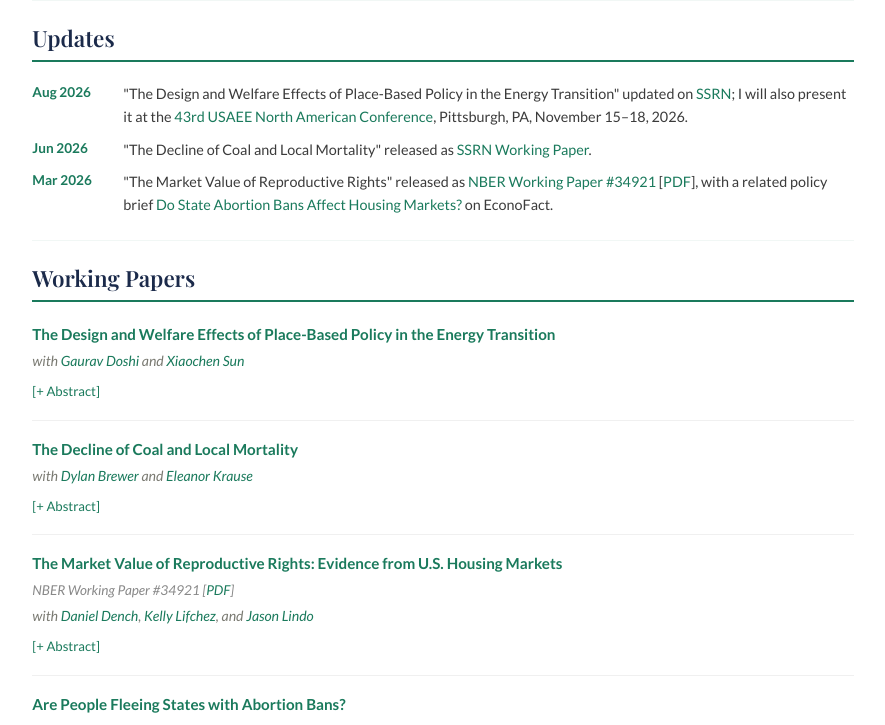
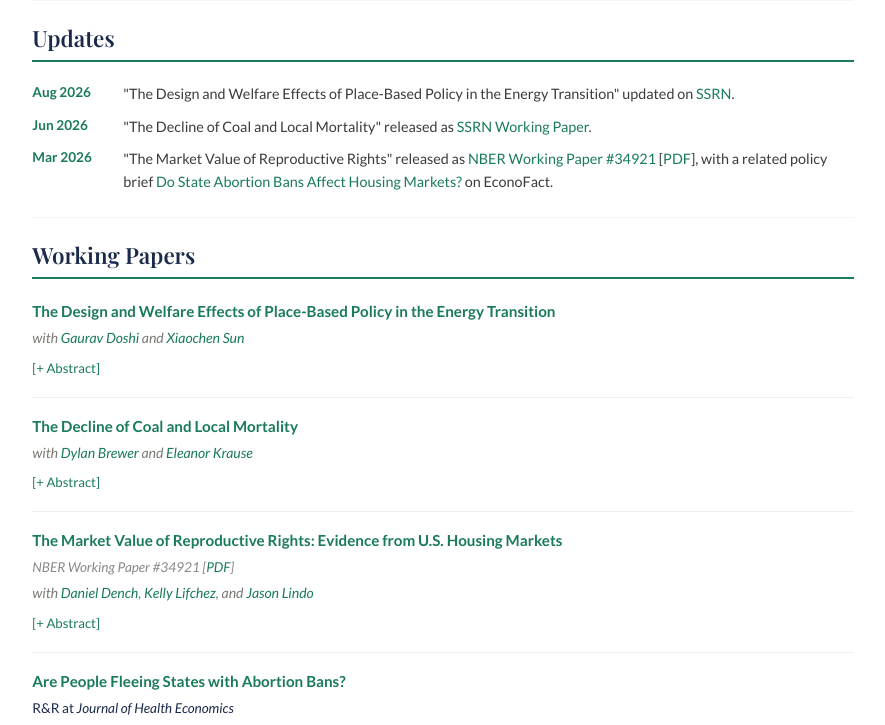
Before and after one commit to Jancyll/Jancyll.github.io, a Jekyll site: the page built from index.md, in a window 1280 px wide and 900 px high, scrolled down 316 px, cut to the strip 175-900 px from the top of the window. Shown: the whole strip, without its empty margins (197-1082 px from the left). Built offline with Jekyll 4.4.1, drawn with Linux system fonts in a browser that asks for light colours; some web fonts are replaced.

Commit message:
Update website

```diff
--- a/_layouts/home.html
+++ b/_layouts/home.html
@@ -31,7 +31,7 @@ layout: default
   <h2 class="section-title">Updates</h2>
   <div class="news-item">
     <span class="news-date">Aug 2026</span>
-    <span>"The Design and Welfare Effects of Place-Based Policy in the Energy Transition" updated on <a href="https://papers.ssrn.com/sol3/papers.cfm?abstract_id=6411041">SSRN</a>; I will also present it at the <a href="https://usaeeconference.org/">43rd USAEE North American Conference</a>, Pittsburgh, PA, November 15&ndash;18, 2026.</span>
+    <span>"The Design and Welfare Effects of Place-Based Policy in the Energy Transition" updated on <a href="https://papers.ssrn.com/sol3/papers.cfm?abstract_id=6411041">SSRN</a>.</span>
   </div>
   <div class="news-item">
     <span class="news-date">Jun 2026</span>
```
